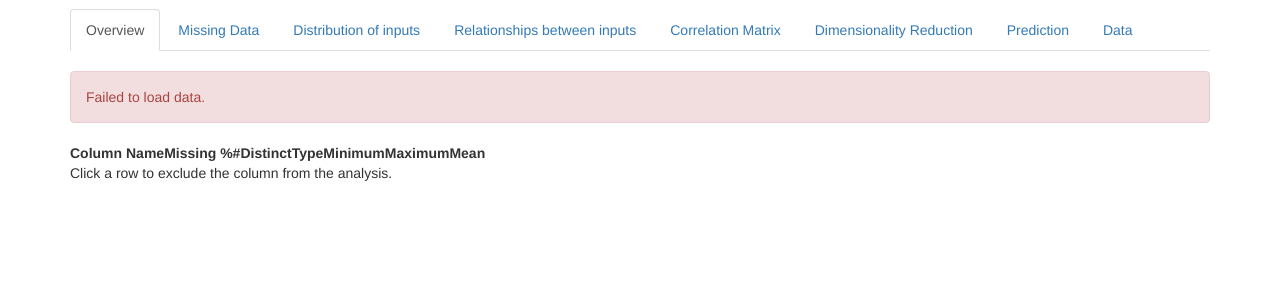
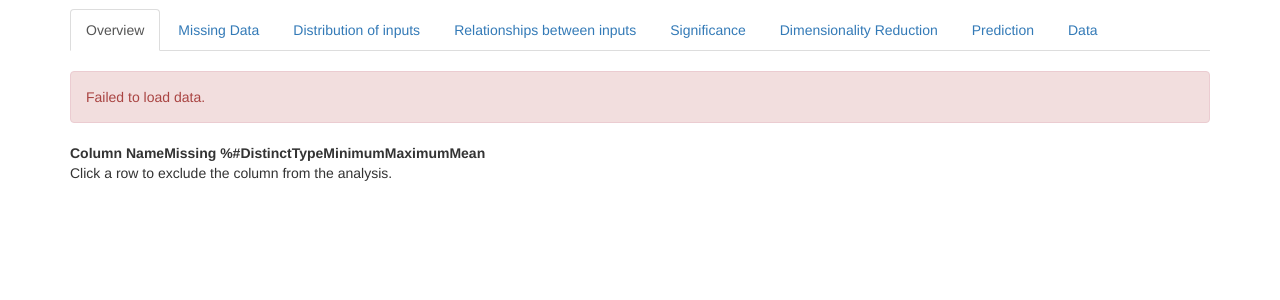
Before and after one commit to supernifty/dovex, a Flask app: page /explore/1 in a window 1280 px wide. Shown: the part 51-351 px from the top of the page. Run offline with Flask 2, Linux system fonts and the light colour scheme; lists and menus that the app fills with data are empty; some libraries are stand-ins or nearby versions.

Commit message:
rename correlation tab

```diff
--- a/static/main.js
+++ b/static/main.js
@@ -939,6 +939,8 @@
       "pageLength": 50,
       "data": result["result"],
       "columnDefs": [
+        { "targets": 0, "render": function ( data, type, full, meta ) { if (data.startsWith('_dx')) { return data.slice(4) } else { return data } } },
+        { "targets": 1, "render": function ( data, type, full, meta ) { if (data.startsWith('_dx')) { return data.slice(4) } else { return data } } },
         { "targets": 2, "render": function ( data, type, full, meta ) { return data.toPrecision(3); } },
         { "targets": 4, "render": function ( data, type, full, meta ) { if (data == '-') { return data } else { return data.toPrecision(3); } } },
         { "targets": 5, "render": function ( data, type, full, meta ) { if (data == '-') { return data } else { return data.toPrecision(3); } } }
--- a/templates/explore.html
+++ b/templates/explore.html
@@ -53,7 +53,7 @@
         <li><a href="#tab_missing" data-toggle="tab">Missing Data</a></li>
         <li><a href="#tab_inputs" data-toggle="tab">Distribution of inputs</a></li>
         <li><a href="#tab_relationship" data-toggle="tab">Relationships between inputs</a></li>
-        <li><a href="#tab_correlation" data-toggle="tab">Correlation Matrix</a></li>
+        <li><a href="#tab_correlation" data-toggle="tab">Significance</a></li>
         <li><a href="#tab_cluster" data-toggle="tab">Dimensionality Reduction</a></li>
         <li><a href="#tab_predict" data-toggle="tab">Prediction</a></li>
         <li><a href="#tab_data" data-toggle="tab">Data</a></li>
@@ -206,7 +206,6 @@
       </div>
       <div class="modal-footer">
         <button type="button" class="btn btn-secondary" data-dismiss="modal">Close</button>
-        <button type="button" class="btn btn-primary">Save changes</button>
       </div>
     </div>
   </div>
```
